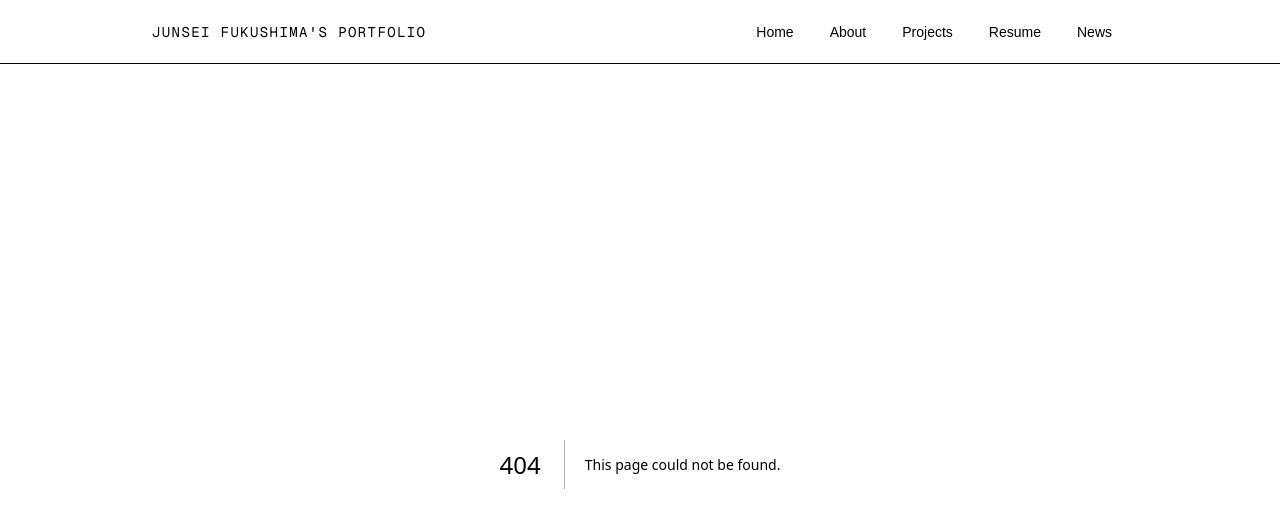
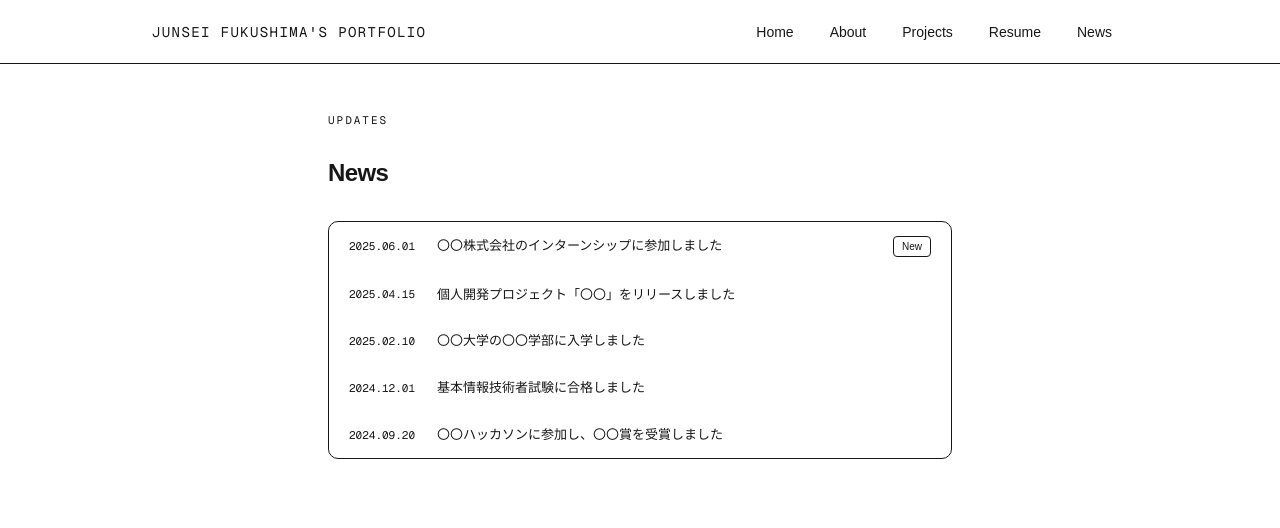
Before and after one commit to JuN-front/junsei-portfolio, a Next.js app: page /news in a window 1280 px wide. Before the commit this address had no page. Shown: the top 528 px of the page. Built offline with nearby package versions, Linux system fonts and the light colour scheme.

Commit message:
made the news page format

```diff
--- /dev/null
+++ b/app/news/page.tsx
@@ -0,0 +1,40 @@
+import type { Metadata } from "next";
+import SectionHeading from "@/components/SectionHeading";
+import NewsCard from "@/components/NewsCard";
+
+export const metadata: Metadata = {
+  title: "News",
+  description: "最新情報・お知らせの一覧です。",
+};
+
+// ========================================================
+// ▼ ここを自分の情報に書き換える（新しい順に追加していく）
+//   Phase 2 で DB から取得するデータに差し替える予定
+// ========================================================
+const NEWS_ITEMS = [
+  { date: "2025.06.01", title: "〇〇株式会社のインターンシップに参加しました",     isNew: true  },
+  { date: "2025.04.15", title: "個人開発プロジェクト「〇〇」をリリースしました",    isNew: false },
+  { date: "2025.02.10", title: "〇〇大学の〇〇学部に入学しました",                 isNew: false },
+  { date: "2024.12.01", title: "基本情報技術者試験に合格しました",                  isNew: false },
+  { date: "2024.09.20", title: "〇〇ハッカソンに参加し、〇〇賞を受賞しました",      isNew: false },
+];
+// ========================================================
+
+export default function NewsPage() {
+  return (
+    <div className="max-w-2xl mx-auto px-6">
+
+      {/* ---- ページヘッダー ---- */}
+      <header className="py-12 pb-8">
+        <SectionHeading label="Updates" />
+        <h1 className="text-2xl font-semibold tracking-tight">News</h1>
+      </header>
+
+      {/* ---- ニュース一覧 ---- */}
+      <section className="pb-16" aria-label="ニュース一覧">
+        <NewsCard items={NEWS_ITEMS} />
+      </section>
+
+    </div>
+  );
+}
```
